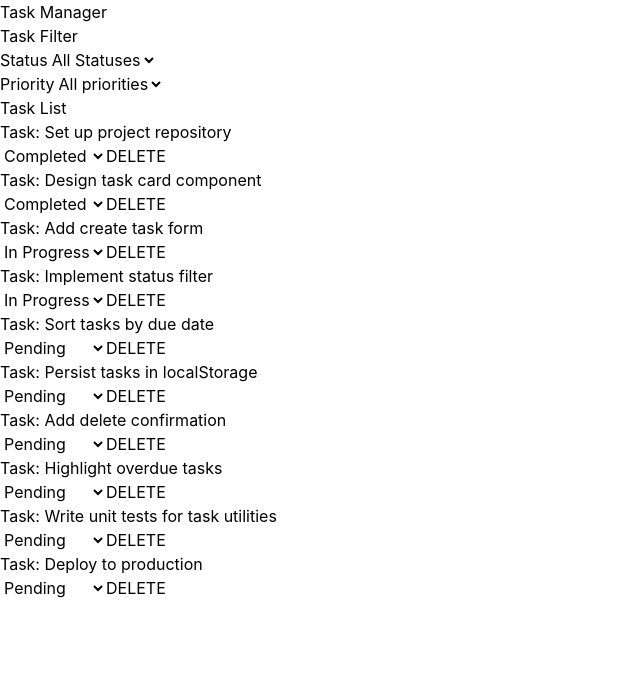
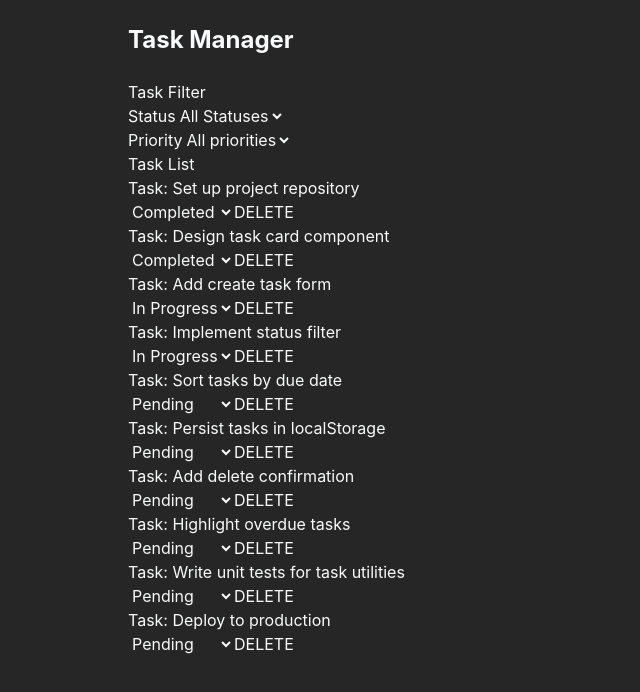
Before and after one commit to shanreed25/react-task-manager, a React (Vite) app: page / in a window 1280 px wide. Shown: the top 692 px of the page, without its empty margins (0-640 px from the left). Built offline with nearby package versions, Linux system fonts and the light colour scheme.

Commit message:
added tailwind styles to app.tsx

```diff
--- a/src/App.tsx
+++ b/src/App.tsx
@@ -43,15 +43,17 @@ function App() {
       )
 
   return (
-    <>
-      <h1>Task Manager</h1>
+    <main className="min-h-screen bg-neutral-800 text-gray-50 p-6">
+      <div className="max-w-5xl mx-auto">
+        <h1 className="text-2xl font-bold mb-6">Task Manager</h1>
         <TaskFilter onFilterChange={handleFilterChange}/>
         <TaskList
         tasks={filteredTasks}
         onStatusChange={handleStatusChange}
         onDelete={handleDelete}
          />
-    </>
+      </div>
+    </main>
   )
 }
 
--- a/src/components/TaskFilter/TaskFilter.tsx
+++ b/src/components/TaskFilter/TaskFilter.tsx
@@ -46,7 +46,7 @@ function TaskFilter({onFilterChange}: TaskFilterProps){
             </div>
 
             <div>
-                <label id="priorities">Priority</label>
+                <label htmlFor="priorities">Priority</label>
                 <select id="priorities" onChange={handlePriorityChange} value={priority}>
                     <option value="">All priorities</option>
                     <option value="high">High</option>
```
Lines whose indentation alone changed are shown as unchanged.
